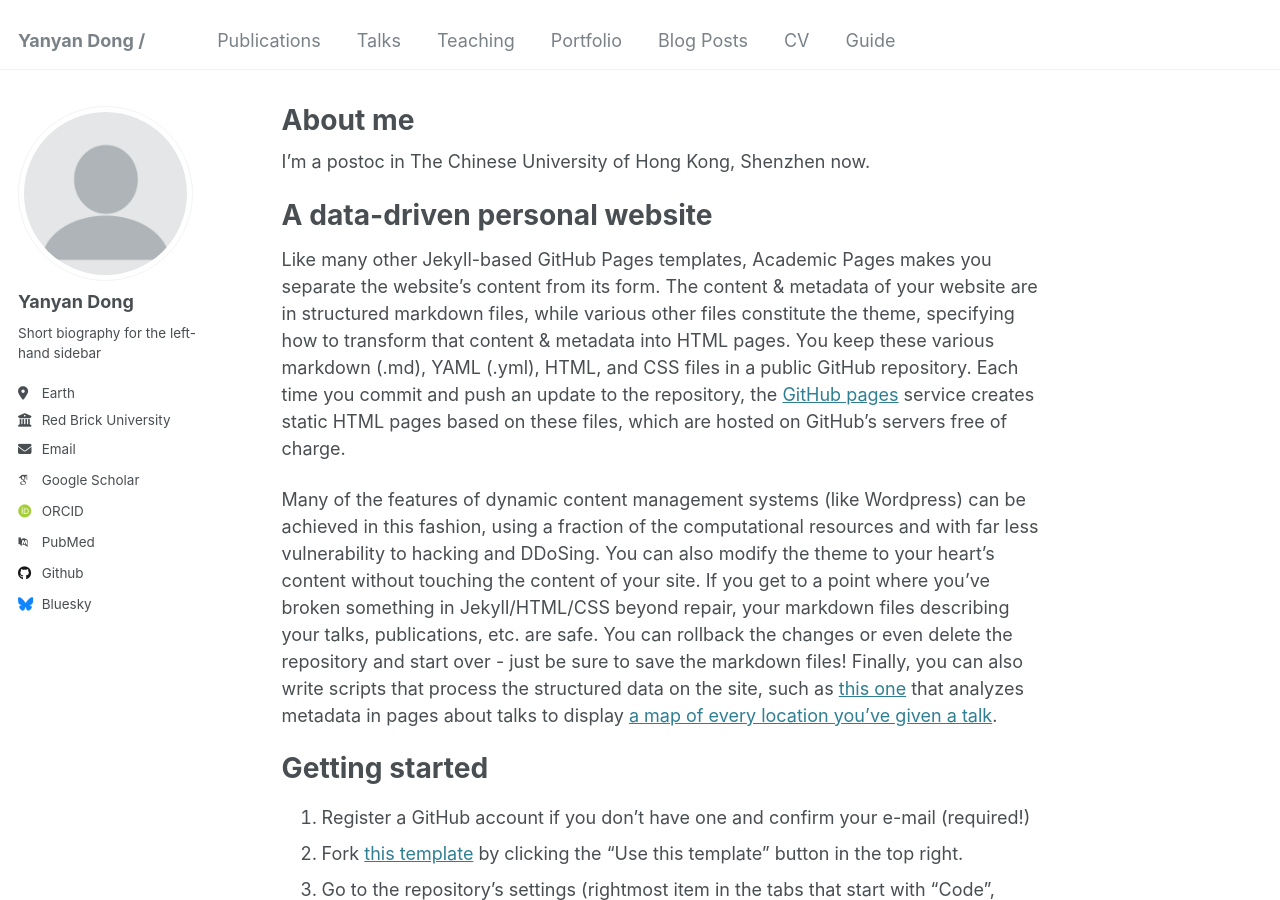
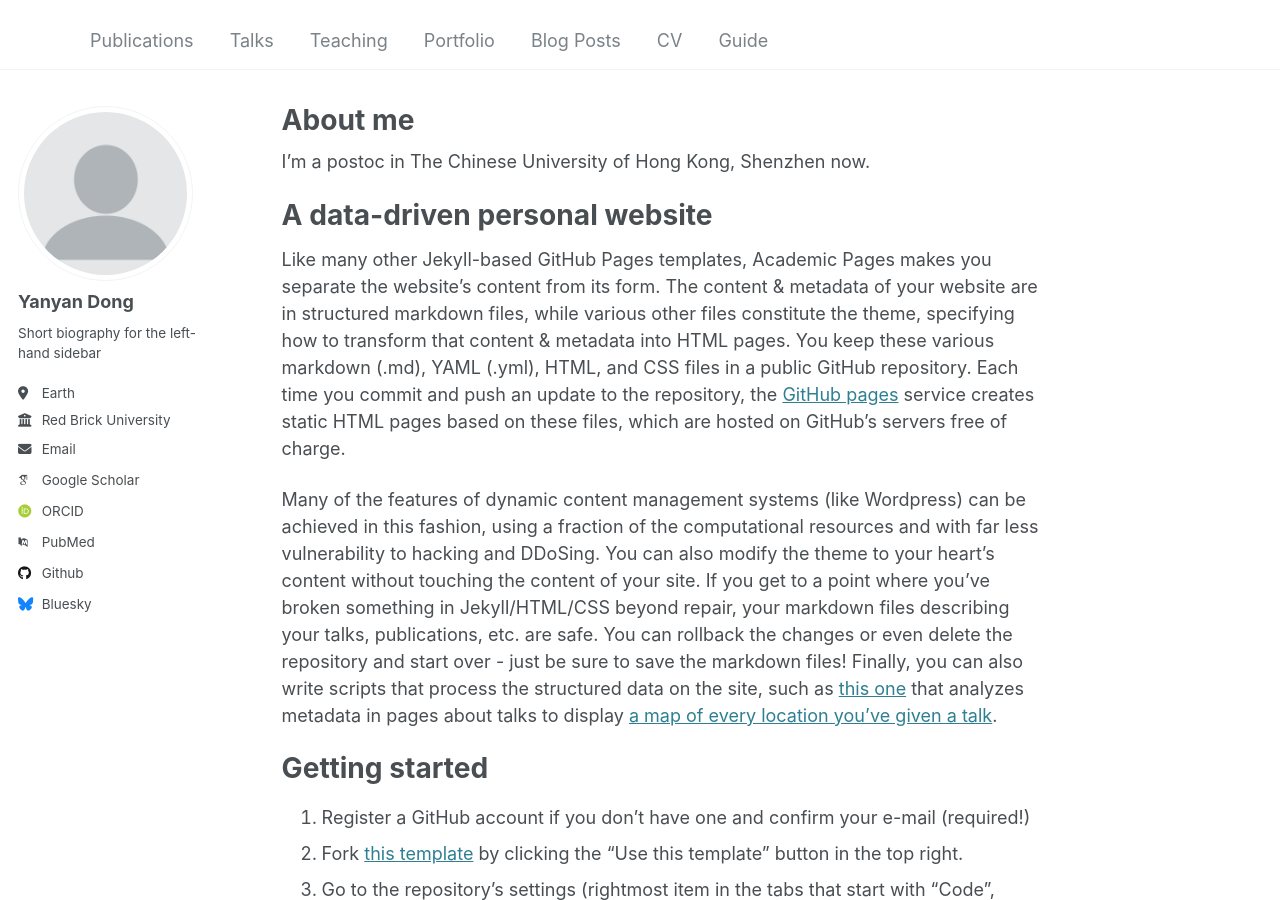
Before and after one commit to yan-yanDong/yydong, a Jekyll site: the page built from _pages/about.md, in a window 1280 px wide and 900 px high. Built offline with Jekyll 4.4.1, drawn with Linux system fonts in a browser that asks for light colours; some web fonts are replaced.

Commit message:
Update _config.yml

```diff
--- a/_config.yml
+++ b/_config.yml
@@ -8,7 +8,7 @@
 
 # Basic Site Settings
 locale                   : "en-US"
-title                    : "Yanyan Dong / "
+title                    : " "
 title_separator          : "-"
 name                     : &name "Your Name"
 description              : &description "personal description"
```
